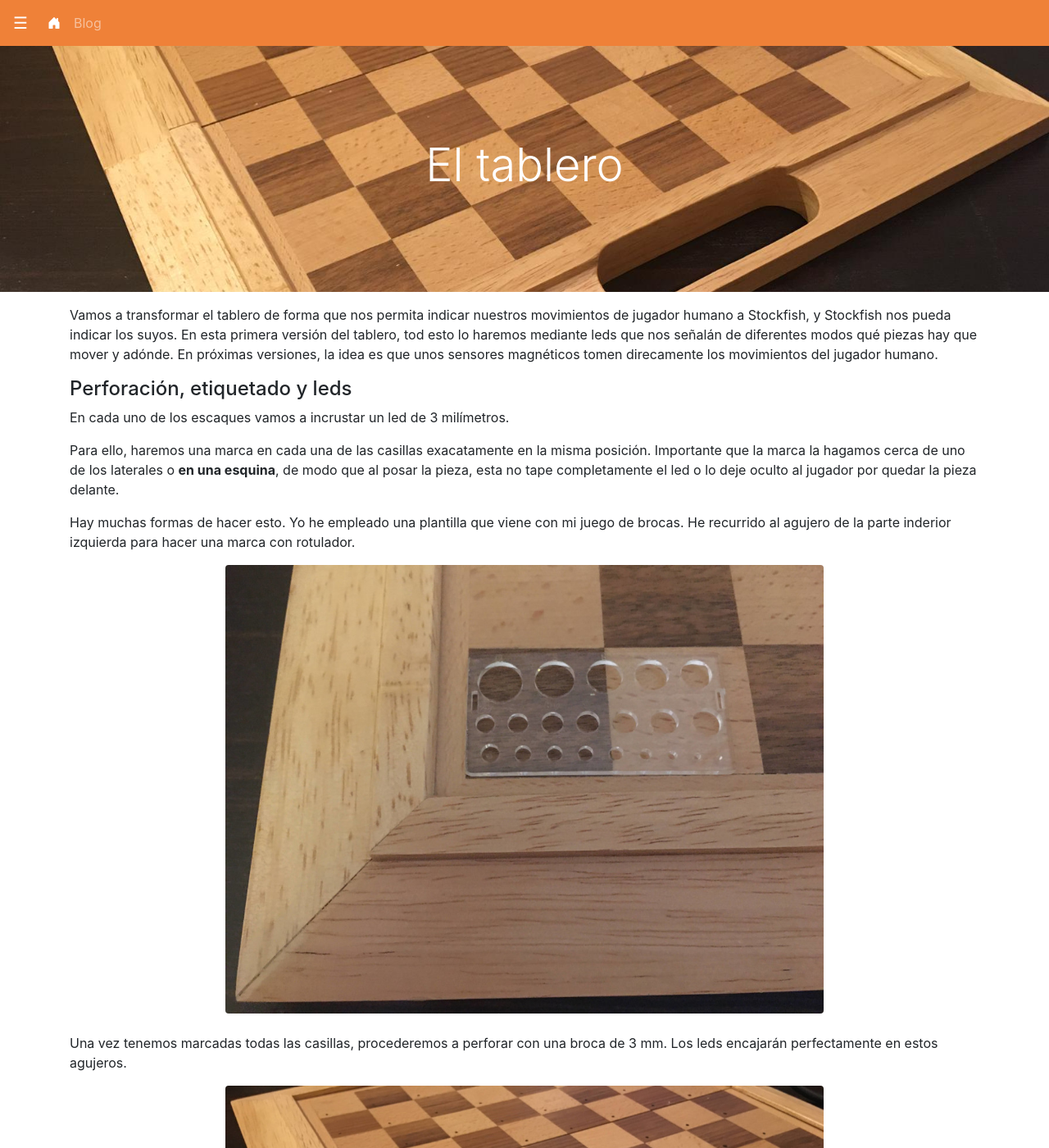
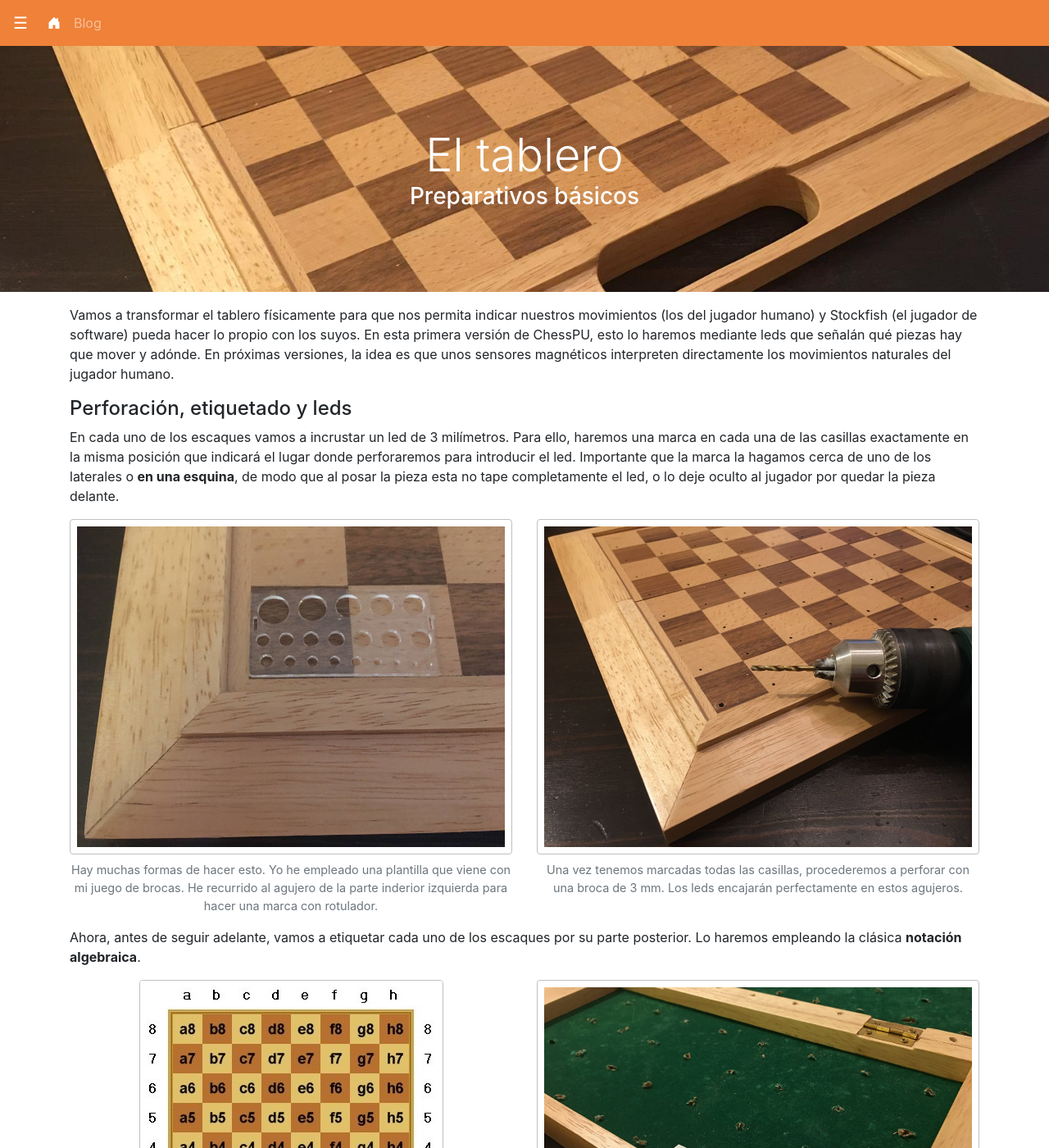
Before and after one commit to ChessPU/WebChessPU, a Jekyll site: the page built from pages/tablero.md, in a window 1280 px wide and 1400 px high. Shown: the whole window at 82% size. Built offline with Jekyll 4.4.1, drawn with Linux system fonts in a browser that asks for light colours; nearby versions of some CDN libraries; some of the changed text lies outside the part shown.

Commit message:
Mejoras en página de tablero y plantilla de página.

```diff
--- a/_includes/page-header.html
+++ b/_includes/page-header.html
@@ -2,6 +2,10 @@
   <div class="container-fluid page-header"
        style="height: {{ page.header_height }};
               background-image: url({{ site.baseurl }}{{ site.imagespath }}{{ page.header_image }});">
-    <h1 class="display-4 text-center page-header-text">{{ page.header_text }}</h1>
+    <div class="text-center">
+      <span class="display-4 page-header-text">{{ page.header_text }}</span>
+      <br>
+      <span class="h3 page-header-text">{{ page.subheader_text }}</span>
+    </div>
   </div>
 {% endif %}
--- a/_layouts/default.html
+++ b/_layouts/default.html
@@ -21,6 +21,10 @@
 
         {% include sidemenu.html %}
         {{ content }}
+        <hr>
+        <b>Última revisión/actualización</b><br>
+        {{ page.last_update_date }} en {{ page.last_update_location }}
+        <br><br>
       </main>
     </div>
     {% include bootstrap.html %}
--- a/pages/tablero.md
+++ b/pages/tablero.md
@@ -3,47 +3,44 @@ layout: default
 title: El Tablero
 header_image: chessboard/chessboard-1.jpeg
 header_text: El tablero
+subheader_text: Preparativos básicos
 header_height: 300px
+last_update_date: Miércoles 21/07/2021
+last_update_location: Mora de Rubielos
 ---
-Vamos a transformar el tablero de forma que nos permita indicar nuestros
-movimientos de jugador humano a Stockfish, y Stockfish nos pueda indicar
-los suyos. En esta primera versión del tablero, tod esto
-lo haremos mediante leds que nos señalán de diferentes modos qué piezas
+Vamos a transformar el tablero físicamente para que nos permita indicar nuestros
+movimientos (los del jugador humano) y Stockfish (el jugador de software) pueda hacer lo propio con
+los suyos. En esta primera versión de ChessPU, esto
+lo haremos mediante leds que señalán qué piezas
 hay que mover y adónde. En próximas versiones, la idea es que unos sensores
-magnéticos tomen direcamente los movimientos del jugador humano.
+magnéticos interpreten directamente los movimientos naturales del jugador humano.
 #### Perforación, etiquetado y leds
 
-En cada uno de los escaques vamos a incrustar un led de 3 milímetros.
+En cada uno de los escaques vamos a incrustar un led de 3 milímetros. Para ello,
+haremos una marca en cada una de las casillas exactamente en la
+misma posición que indicará el lugar donde perforaremos para introducir el led.
+Importante que la marca la hagamos cerca de uno de los
+laterales o __en una esquina__, de modo que al posar la pieza esta no tape
+completamente el led, o lo deje oculto al jugador por quedar la pieza delante.
 
-Para ello, haremos una marca en cada una de las casillas exacatamente en la
-misma posición. Importante que la marca la hagamos cerca de uno de los
-laterales o __en una esquina__, de modo que al posar la pieza, esta no tape
-completamente el led o lo deje oculto al jugador por quedar la pieza delante.
-
-Hay muchas formas de hacer esto. Yo he empleado una plantilla que viene con mi
+        {% assign img1_url = "/assets/img/chessboard/chessboard-marks-1.jpg" %}
+        {% assign img1_description = "Hay muchas formas de hacer esto. Yo he empleado una plantilla que viene con mi
 juego de brocas. He recurrido al agujero de la parte inderior izquierda para
-hacer una marca con rotulador.
-
-{% assign img_url = "/assets/img/chessboard/chessboard-marks-1.jpg" %}
-{% assign img_description = "" %}
-{% include blog/one-image.html %}
-
-Una vez tenemos marcadas todas las casillas, procederemos a perforar con una
-broca de 3 mm. Los leds encajarán perfectamente en estos agujeros.
-
-{% assign img_url = "/assets/img/chessboard/chessboard-marks-3.jpg" %}
-{% assign img_description = "" %}
-{% include blog/one-image.html %}
+hacer una marca con rotulador." %}
+        {% assign img1_style = "border: 1px solid silver; padding: 8px;" %}
+        {% assign img2_url = "/assets/img/chessboard/chessboard-marks-3.jpg" %}
+        {% assign img2_description = "Una vez tenemos marcadas todas las casillas, procederemos a perforar con una
+broca de 3 mm. Los leds encajarán perfectamente en estos agujeros." %}
+        {% assign img2_style = "border: 1px solid silver; padding: 8px;" %}
+        {% include page/two-images.html %}
 
 Ahora, antes de seguir adelante, vamos a etiquetar cada uno de los escaques por
 su parte posterior. Lo haremos empleando la clásica __notación algebraica__.
 
-{% assign img_url = "/assets/img/chessboard/algebraic-notation.jpg" %}
-{% assign img_description = "" %}
-{% include blog/one-image.html %}
-
-Obteniendo algo como esto:
-
-{% assign img_url = "/assets/img/chessboard/chessboard-labels-1.jpg" %}
-{% assign img_description = "" %}
-{% include blog/one-image.html %}
+{% assign img1_url = "/assets/img/chessboard/algebraic-notation.jpg" %}
+{% assign img1_style = "border: 1px solid silver; padding: 0px;" %}
+{% assign img1_description = "" %}
+{% assign img2_url = "/assets/img/chessboard/chessboard-labels-1.jpg" %}
+{% assign img2_style = "border: 1px solid silver; padding: 8px;" %}
+{% assign img2_description = "Obteniendo algo como esto" %}
+{% include page/two-images.html %}
```
